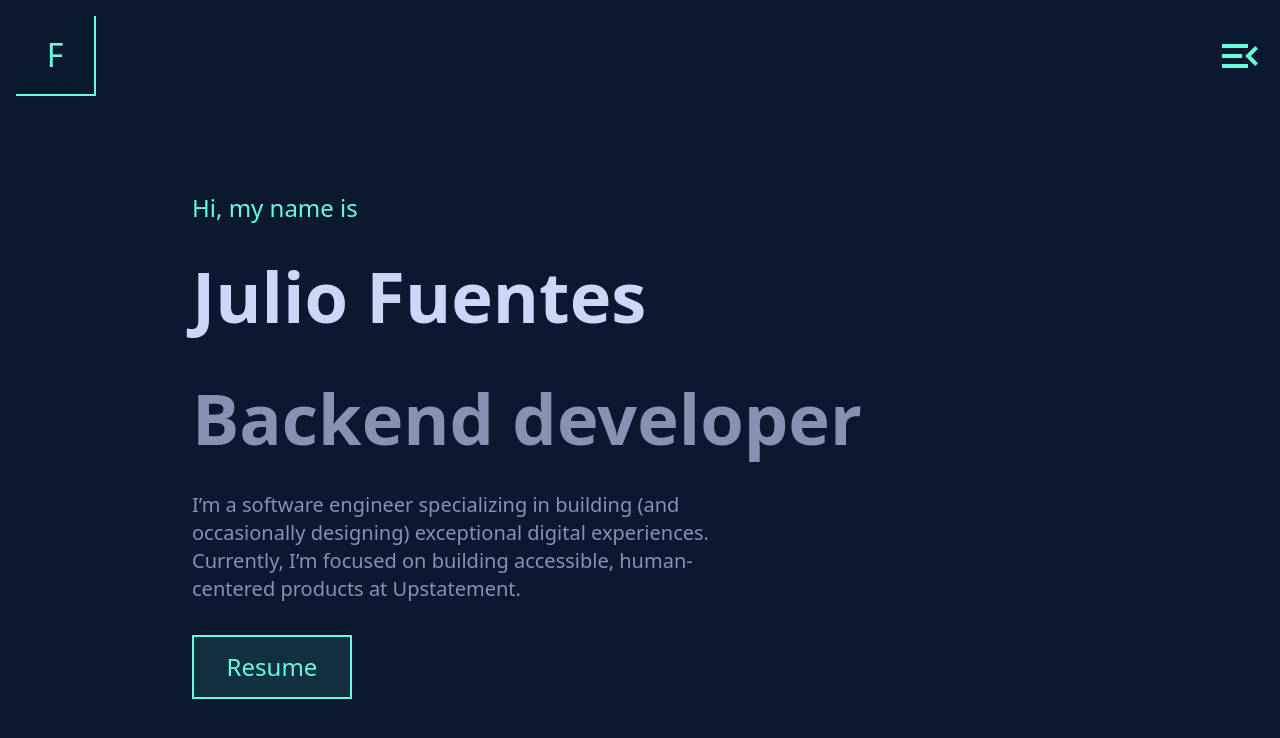
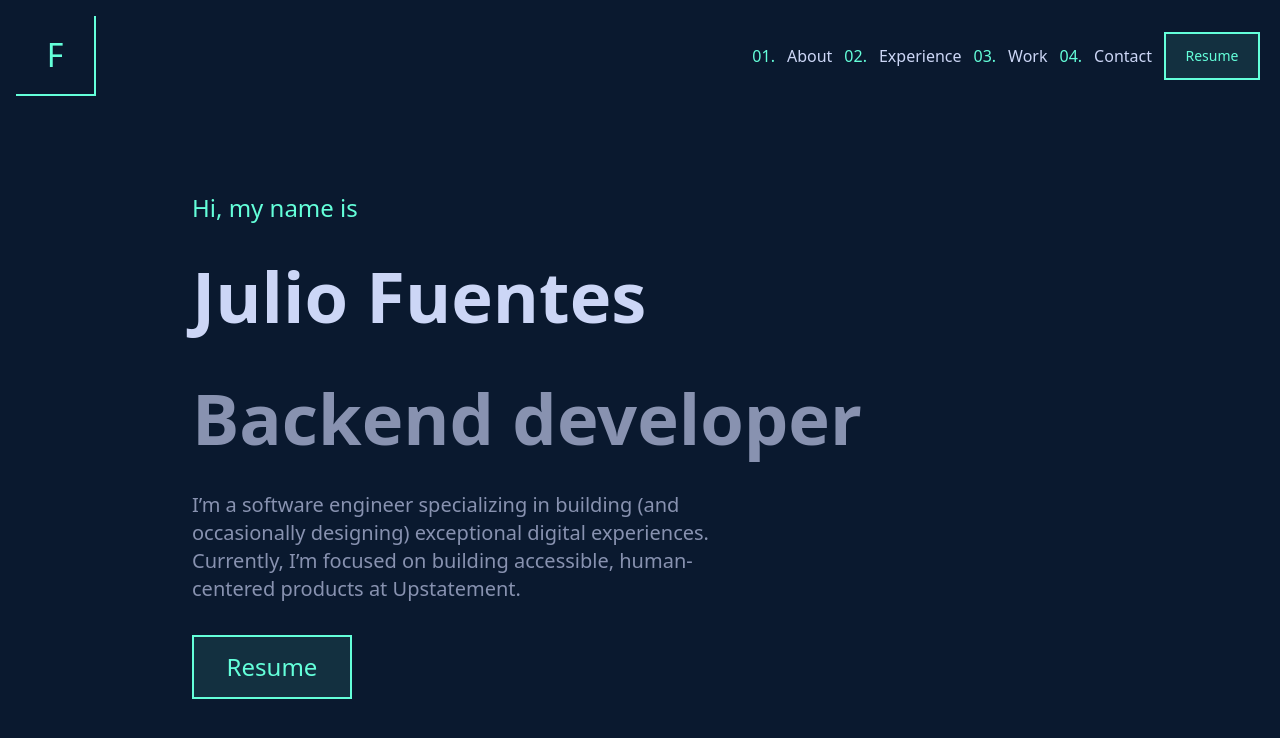
Before and after one commit to JulioFuentes2021/Second-portfolio, a React (Vite) app: page / in a window 1280 px wide. Shown: the top 738 px of the page. Built offline with nearby package versions, Linux system fonts and the light colour scheme.

Commit message:
Header responsive is ready

```diff
--- a/src/components/header/iconHeader.jsx
+++ b/src/components/header/iconHeader.jsx
@@ -3,6 +3,7 @@ import Header from './header'
 import MenuOpenIcon from '@mui/icons-material/MenuOpen';
 import CloseIcon from '@mui/icons-material/Close';
 import { PortfolioContext } from '../../context/context';
+import ResumeButton from '../../utilities/resumeButton';
 
 const IconHeader = () => {
     const { showMenu, setShowMenu } = useContext(PortfolioContext)
@@ -11,11 +12,37 @@ const IconHeader = () => {
         <header className="absolute text-[2rem] text-primary w-full overflow-x-hidden">
             <div className="absolute z-10 flex justify-between items-center w-full">
                 <div className="flex justify-center items-center border-r-2 border-b-2 text-primary m-[1rem] w-20 h-20 logo"><span>F</span></div>
-                {!showMenu ? <MenuOpenIcon onClick={() => setShowMenu(!showMenu)} style={{ 'fontSize': '3rem', 'margin': '1rem' }} /> : <CloseIcon onClick={() => setShowMenu(!showMenu)} style={{ 'fontSize': '3rem', 'margin': '1rem' }} />}
+                <div className="md:hidden">
+                    {!showMenu ? <MenuOpenIcon onClick={() => setShowMenu(!showMenu)} style={{ 'fontSize': '3rem', 'margin': '1rem' }} /> : <CloseIcon onClick={() => setShowMenu(!showMenu)} style={{ 'fontSize': '3rem', 'margin': '1rem' }} />}
+                </div>
+                <ul className="mx-2 hidden md:flex md:flex-row flex-col items-center">
+                    <li className="my-5 flex items-center text-center">
+                        <span className="text-primary mx-3 text-[1rem]">01.</span>
+                        <span className="text-textPrimary text-[1rem]">About</span>
+                    </li>
+                    <li className="my-5 flex items-center text-center">
+                        <span className="text-primary mx-3 text-[1rem]">02.</span>
+                        <span className="text-textPrimary text-[1rem]">Experience</span>
+                    </li>
+                    <li className="my-5 flex items-center text-center">
+                        <span className="text-primary mx-3 text-[1rem]">03.</span>
+                        <span className="text-textPrimary text-[1rem]">Work</span>
+                    </li>
+                    <li className="my-5 flex items-center text-center">
+                        <span className="text-primary mx-3 text-[1rem]">04.</span>
+                        <span className="text-textPrimary text-[1rem]">Contact</span>
+                    </li>
+                    <li className="my-5 flex items-center text-center mx-3">
+                        <ResumeButton width="w-24" height="h-12" size="text-sm" />
+                    </li>
+                </ul>
             </div>
             <div className={`relative flex justify-end w-[100%] transition-{translate} ease duration-1000 ${showMenu ? 'translate-x-[0%]' : 'translate-x-[100%]'}`}>
                 <Header />
             </div>
+
+            {/* <span className="textPrimary text-3xl absolute top-8 m-10">X</span> */}
+            {/* <ul className="relative top-0 right-0 left-0 bottom-0 m-auto"> */}
         </header>
     )
 }
--- a/src/utilities/resumeButton.jsx
+++ b/src/utilities/resumeButton.jsx
@@ -1,8 +1,8 @@
 import React from 'react'
 
-const resumeButton = ({ title }) => {
+const resumeButton = ({ title, width, height, size }) => {
     return (
-        <button className="text-primary bg-btnBackground text-2xl w-40 h-16 border-2 border-primary">{title || 'Resume'}</button>
+        <button className={`text-primary bg-btnBackground ${size || 'text-2xl'} ${width || 'w-40'} ${height || 'h-16'} border-2 border-primary`}>{title || 'Resume'}</button>
     )
 }
 
```
